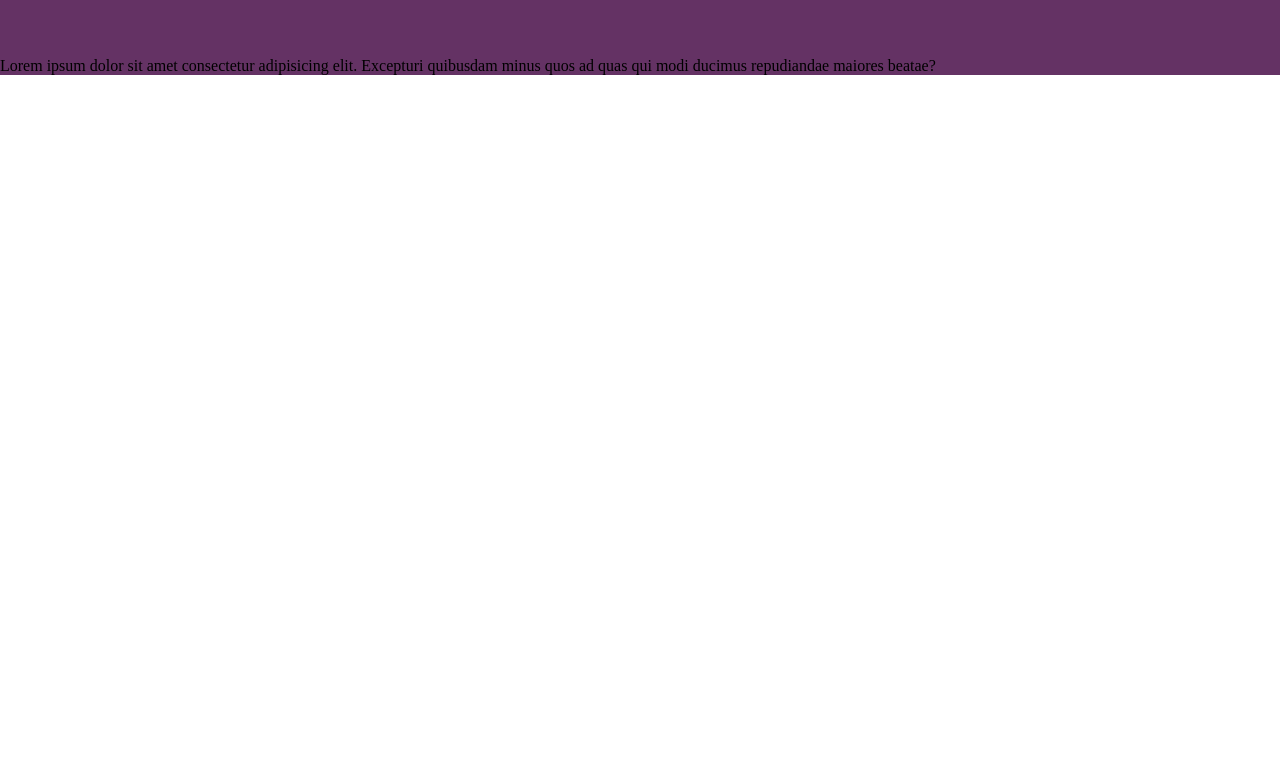
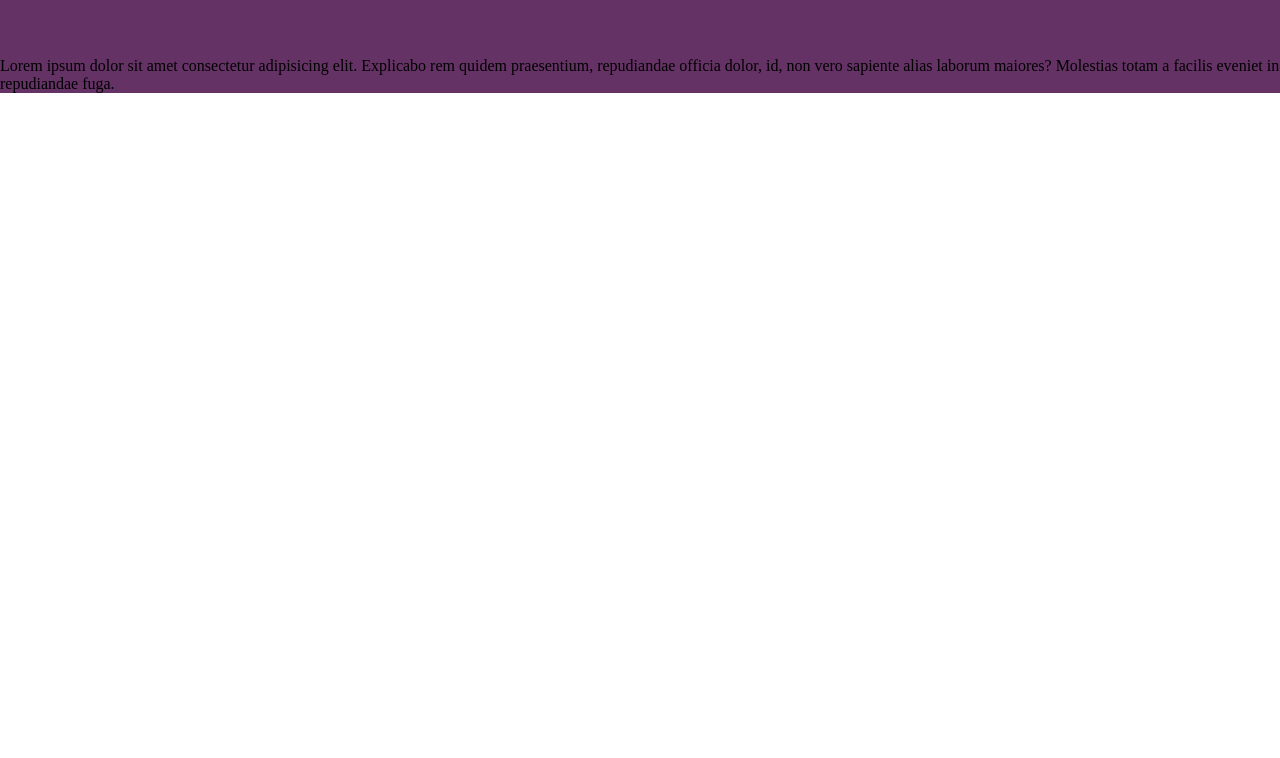
Before and after one commit to danuil-gruzynskyi/git_project, a plain HTML site: page index.html in a window 1280 px wide. Shown: the part 42-800 px from the top of the page. Drawn offline with Linux system fonts and the light colour scheme.

Commit message:
change 2

```diff
--- a/index.html
+++ b/index.html
@@ -20,8 +20,12 @@
                 <li><a href="" item></a></li>
                 <li><a href="" item></a></li>
             </ul>
-            <p>Lorem ipsum dolor sit amet consectetur adipisicing elit. Excepturi quibusdam minus quos ad quas qui modi
-                ducimus repudiandae maiores beatae?</p>
+
+
+            <p>Lorem ipsum dolor sit amet consectetur adipisicing elit. Explicabo rem quidem praesentium, repudiandae
+                officia dolor, id, non vero sapiente alias laborum maiores? Molestias totam a facilis eveniet in
+                repudiandae fuga.</p>
+
         </nav>
     </header>
     <main></main>
```
